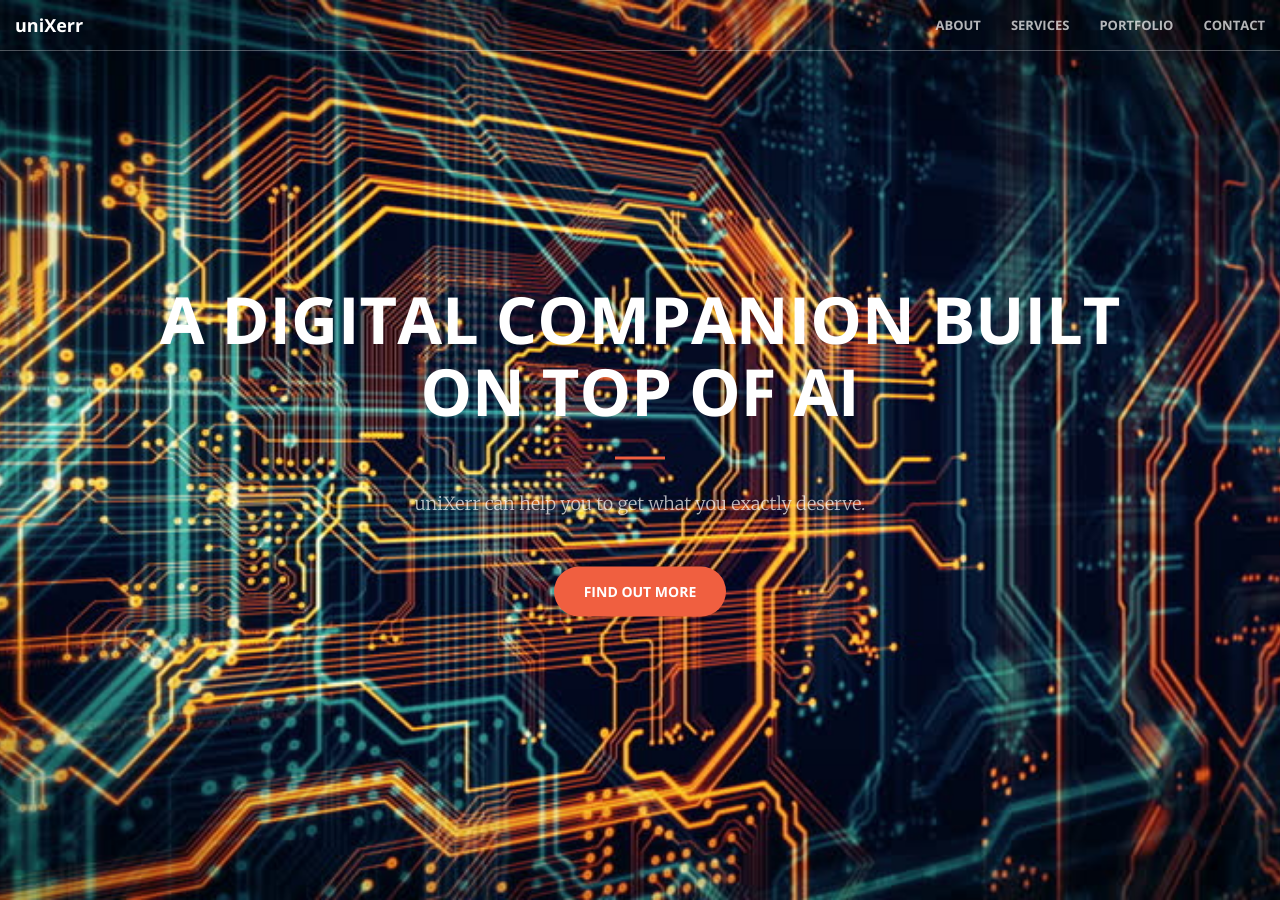
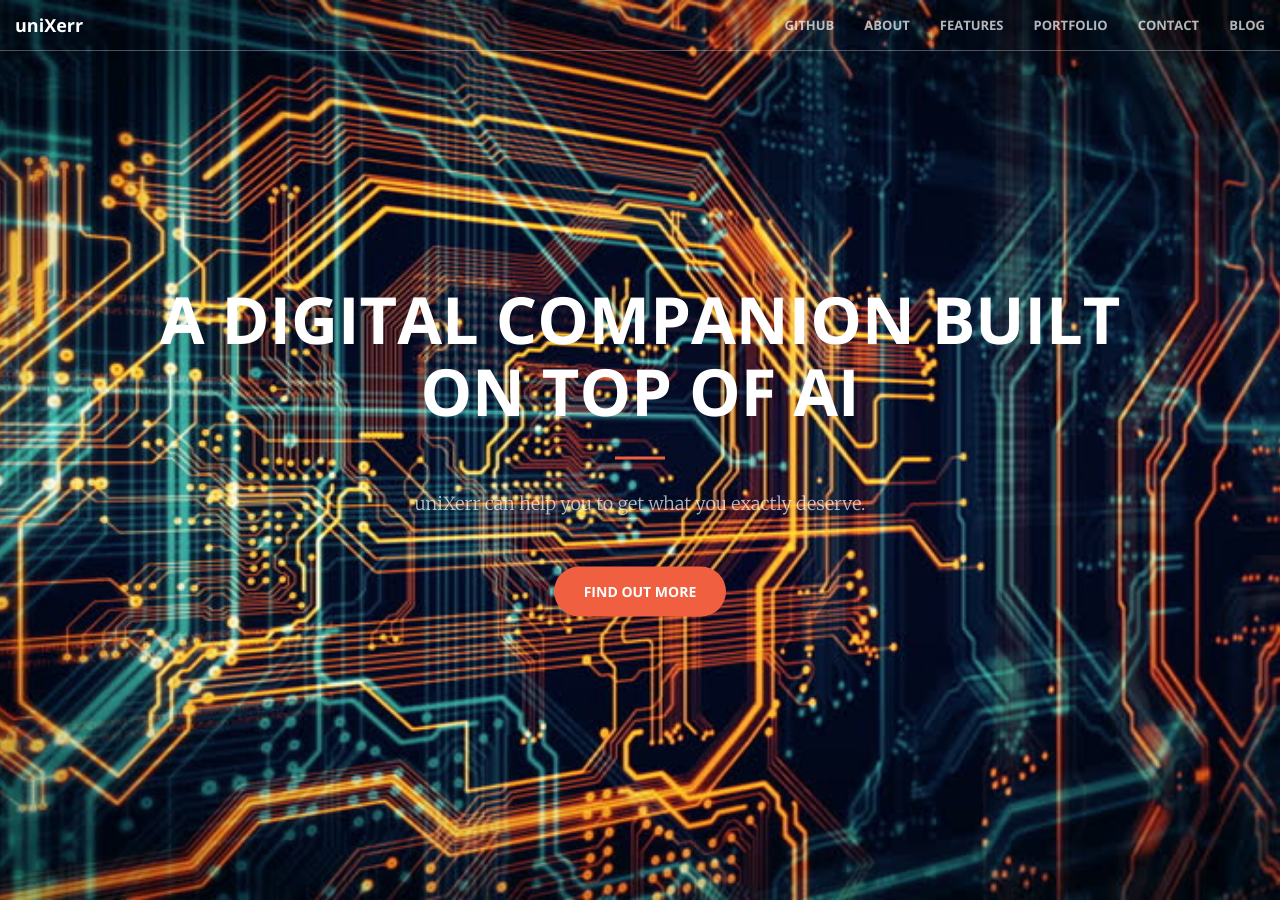
Before and after one commit to wildonion/wildonion.github.io, a Jekyll site: the page built from index.html, in a window 1280 px wide and 900 px high. Built offline with Jekyll 4.4.1, drawn with Linux system fonts in a browser that asks for light colours.

Commit message:
update images and add some links

```diff
--- a/_includes/nav.html
+++ b/_includes/nav.html
@@ -15,10 +15,13 @@
         <div class="collapse navbar-collapse" id="bs-example-navbar-collapse-1">
             <ul class="nav navbar-nav navbar-right">
                 <li>
+                    <a class="page-scroll" href="https://github.com/wildonion/uniXerr">Github</a>
+                </li>
+                <li>
                     <a class="page-scroll" href="#about">About</a>
                 </li>
                 <li>
-                    <a class="page-scroll" href="#services">Services</a>
+                    <a class="page-scroll" href="#services">Features</a>
                 </li>
                 <li>
                     <a class="page-scroll" href="#portfolio">Portfolio</a>
@@ -26,6 +29,9 @@
                 <li>
                     <a class="page-scroll" href="#contact">Contact</a>
                 </li>
+                <li>
+                    <a class="page-scroll" href="https://unixerr.com/blog">Blog</a>
+                </li>
             </ul>
         </div>
         <!-- /.navbar-collapse -->
--- a/_includes/portfolio.html
+++ b/_includes/portfolio.html
@@ -18,7 +18,7 @@
             </div>
             <div class="col-lg-4 col-sm-6">
                 <a href="https://github.com/wildonion/blog" class="portfolio-box">
-                    <img src="img/portfolio/2.jpg" class="img-responsive" alt="">
+                    <img src="img/portfolio/1.jpg" class="img-responsive" alt="">
                     <div class="portfolio-box-caption">
                         <div class="portfolio-box-caption-content">
                             <div class="project-category text-faded">
@@ -33,7 +33,7 @@
             </div>
             <div class="col-lg-4 col-sm-6">
                 <a href="https://github.com/wildonion/stomegranate" class="portfolio-box">
-                    <img src="img/portfolio/3.jpg" class="img-responsive" alt="">
+                    <img src="img/portfolio/2.jpg" class="img-responsive" alt="">
                     <div class="portfolio-box-caption">
                         <div class="portfolio-box-caption-content">
                             <div class="project-category text-faded">
@@ -48,7 +48,7 @@
             </div>
             <div class="col-lg-4 col-sm-6">
                 <a href="https://github.com/wildonion/fullsatck-dev" class="portfolio-box">
-                    <img src="img/portfolio/4.jpg" class="img-responsive" alt="">
+                    <img src="img/portfolio/1.jpg" class="img-responsive" alt="">
                     <div class="portfolio-box-caption">
                         <div class="portfolio-box-caption-content">
                             <div class="project-category text-faded">
@@ -63,7 +63,7 @@
             </div>
             <div class="col-lg-4 col-sm-6">
                 <a href="https://github.com/wildonion/coldrice" class="portfolio-box">
-                    <img src="img/portfolio/5.jpg" class="img-responsive" alt="">
+                    <img src="img/portfolio/3.jpg" class="img-responsive" alt="">
                     <div class="portfolio-box-caption">
                         <div class="portfolio-box-caption-content">
                             <div class="project-category text-faded">
@@ -78,7 +78,7 @@
             </div>
             <div class="col-lg-4 col-sm-6">
                 <a href="https://github.com/wildonion/csdigger" class="portfolio-box">
-                    <img src="img/portfolio/6.jpg" class="img-responsive" alt="">
+                    <img src="img/portfolio/3.jpg" class="img-responsive" alt="">
                     <div class="portfolio-box-caption">
                         <div class="portfolio-box-caption-content">
                             <div class="project-category text-faded">
```
Also changed, not shown: img/portfolio/1.jpg, img/portfolio/2.jpg, img/portfolio/3.jpg, img/portfolio/4.jpg (deleted), img/portfolio/5.jpg (deleted), img/portfolio/6.jpg (deleted).
